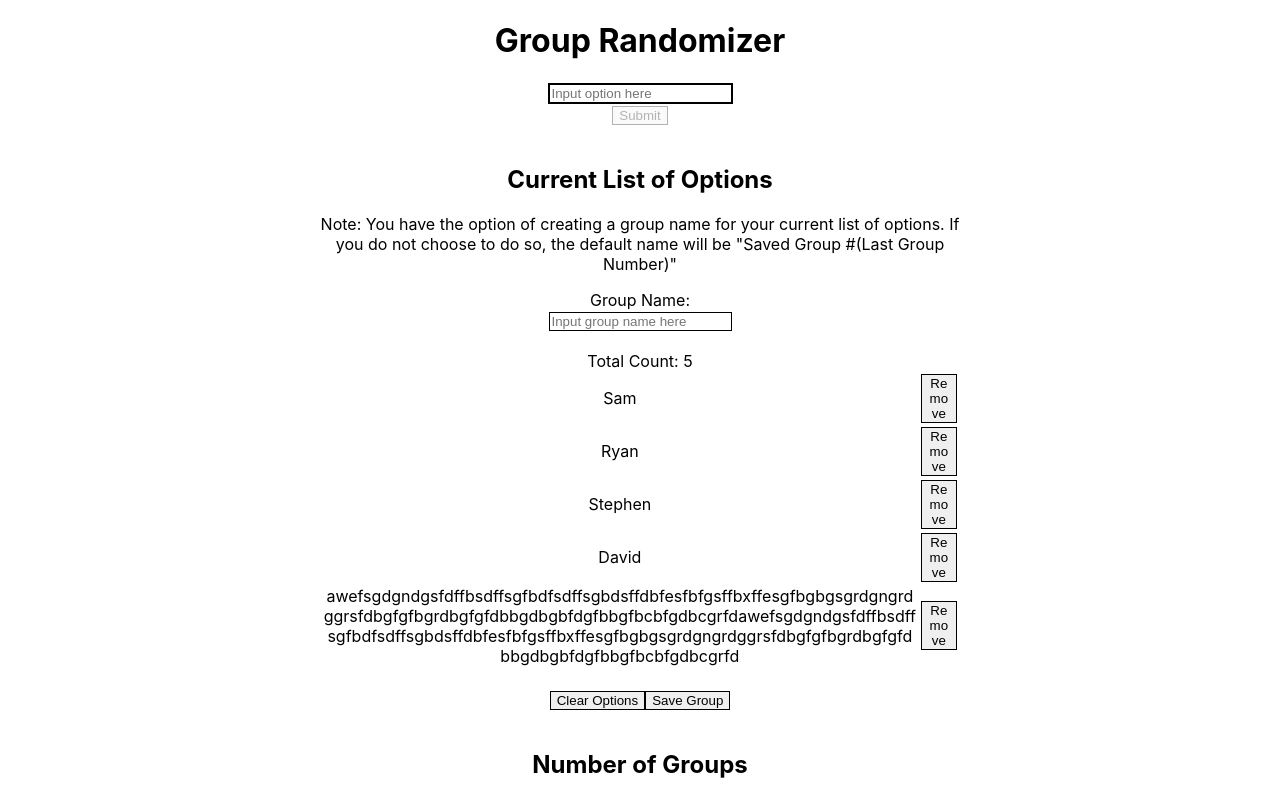
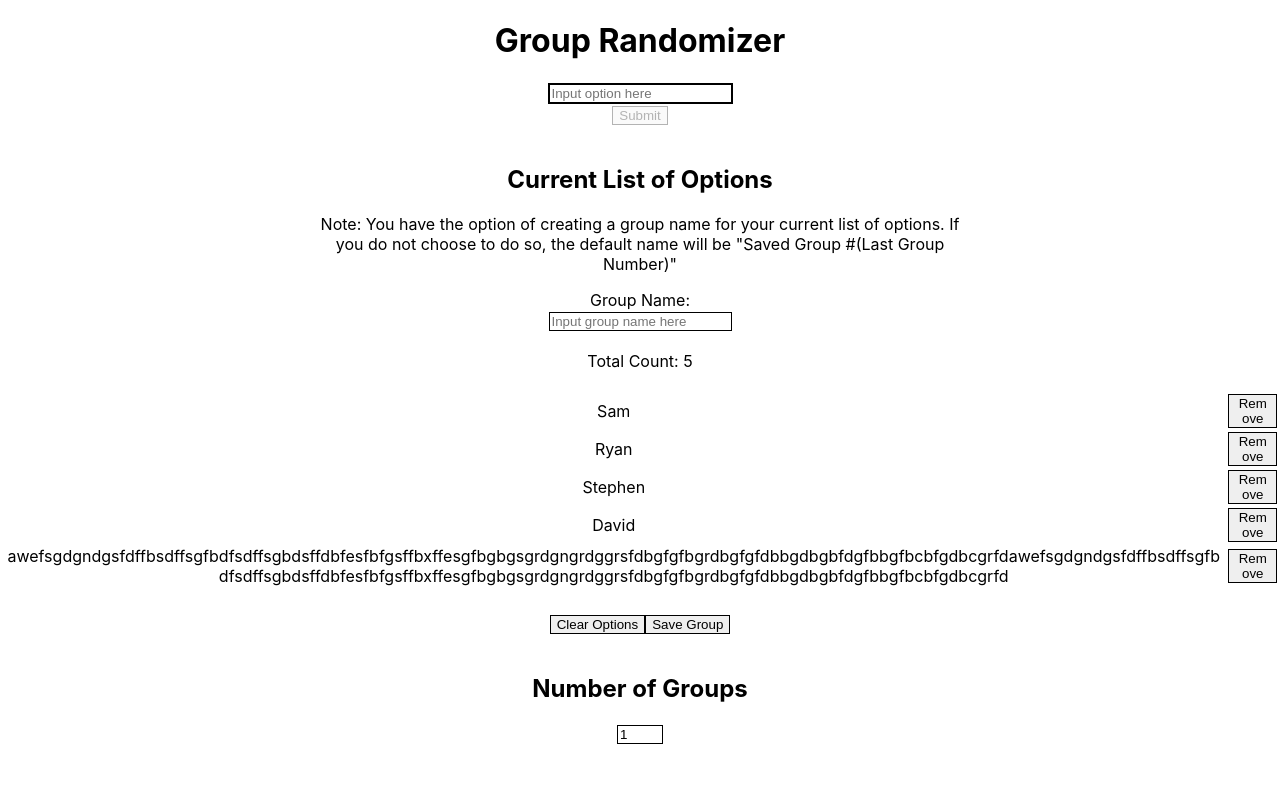
Before and after one commit to guosamuel/group_randomizer_front_end, a React (Create React App) app: page / in a window 1280 px wide. Shown: the top 785 px of the page. Built offline with nearby package versions, Linux system fonts and the light colour scheme.

Commit message:
tabular display working with short names

```diff
--- a/src/containers/OptionsContainer.js
+++ b/src/containers/OptionsContainer.js
@@ -115,9 +115,12 @@ function OptionsContainer(props) {
         <ol style={{wordBreak: 'break-all'}}>{listOfOptions}</ol>
       </div>
       */}
-      <table className='options-list'>
+      <br />
+      <br />
+      <table>
         {tabularOptions}
       </table>
+      <br />
       <br />
       <button
         onClick={props.clearOptions}
--- a/src/css/OptionsContainer.css
+++ b/src/css/OptionsContainer.css
@@ -8,3 +8,10 @@
   margin: 0;
   padding: 0;
 }
+
+table {
+  display: inline-block;
+  list-style-type: none;
+  margin: 0;
+  padding: 0;
+}
```
